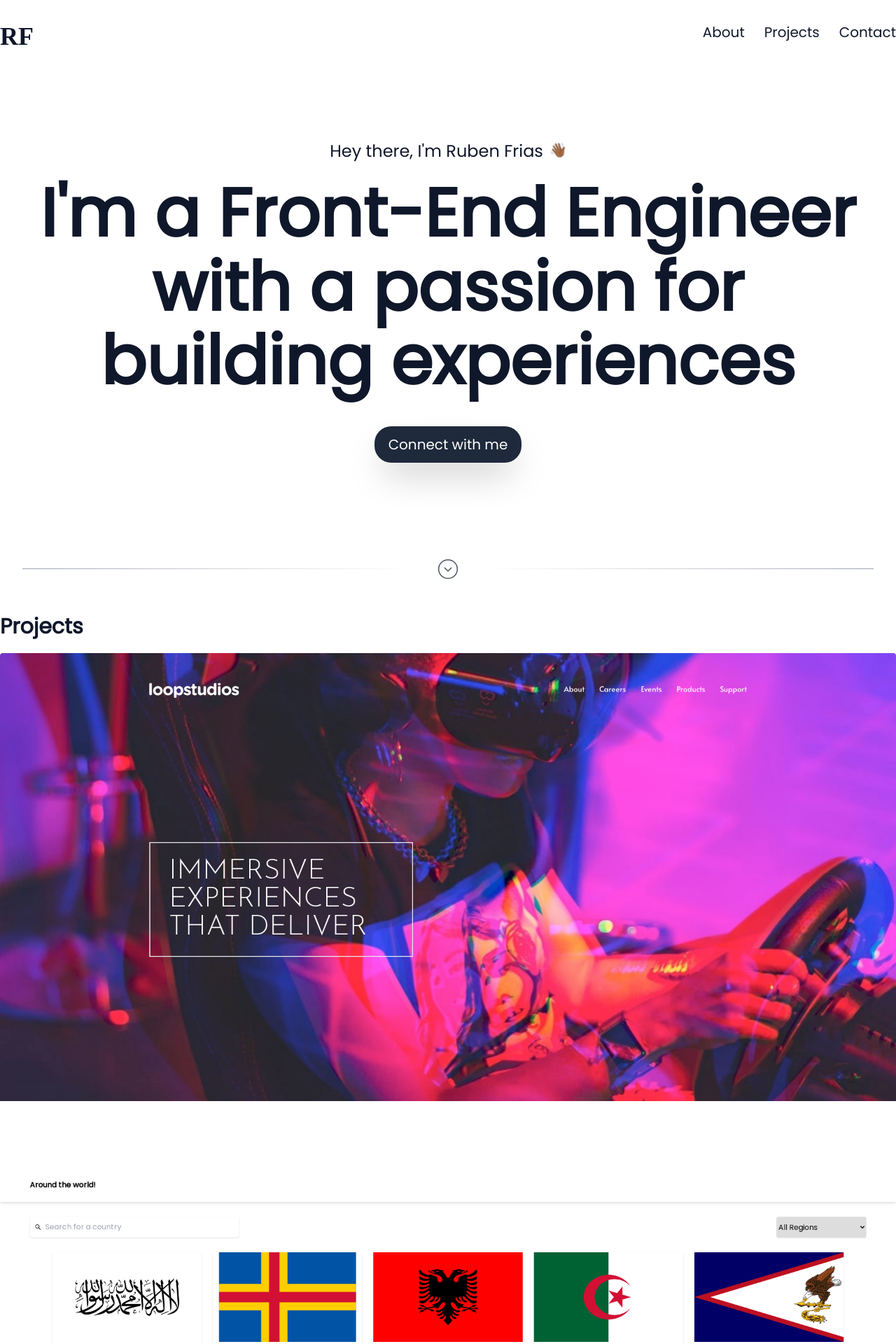
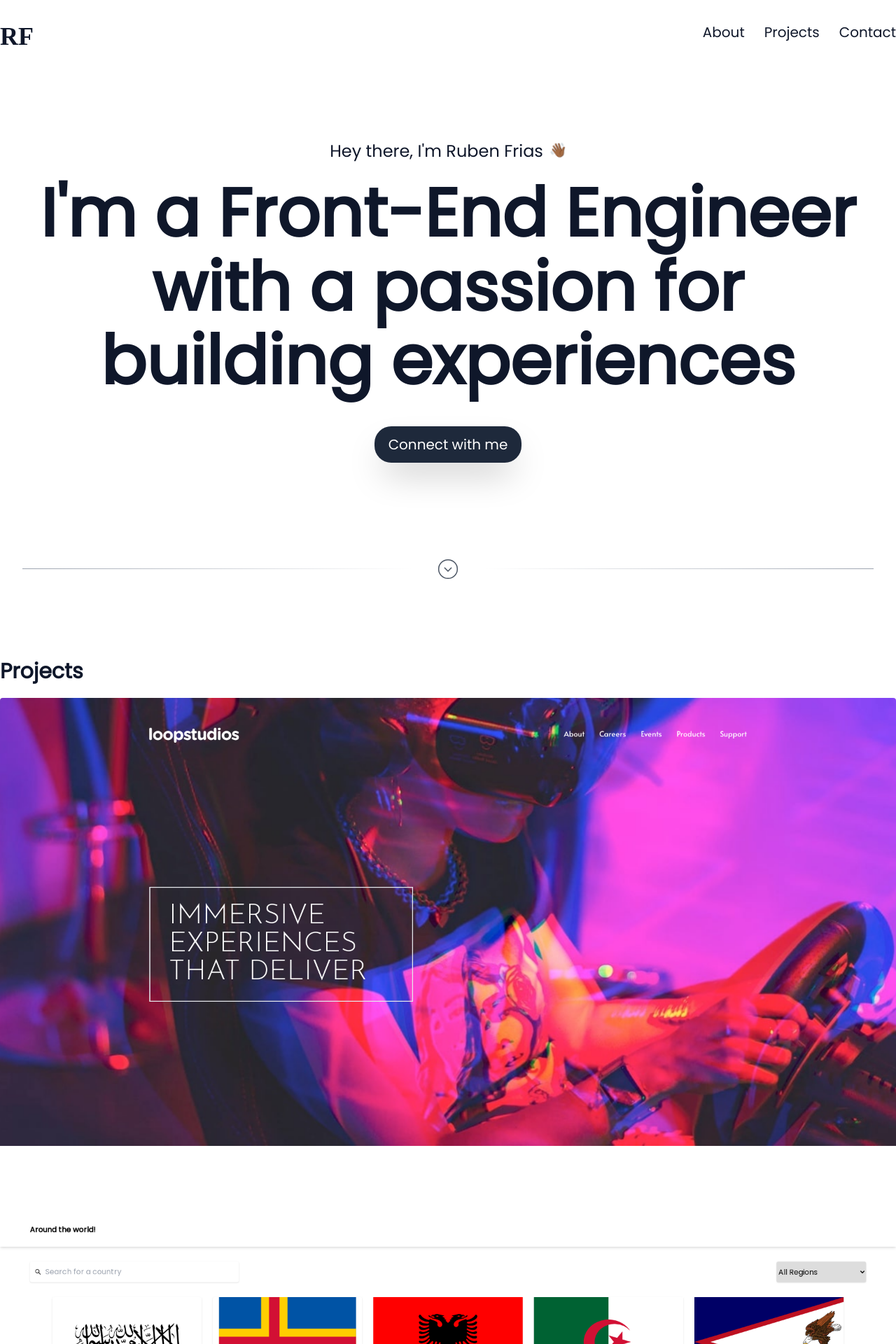
Before and after one commit to RubenF01/Portfolio, a Next.js app: page / in a window 1280 px wide. Shown: the top 1920 px of the page at 70% size. Built offline with nearby package versions, Linux system fonts and the light colour scheme; a web font is replaced by a local one.

Commit message:
Added margin to Projects section

```diff
--- a/components/ProjectsSection.js
+++ b/components/ProjectsSection.js
@@ -48,7 +48,7 @@ const projects = [
 const ProjectsSection = () => {
   return (
     <div
-      className="pb-10 max-w-xs md:max-w-2xl lg:max-w-4xl xl:max-w-7xl mx-auto"
+      className="pb-10 max-w-xs md:max-w-2xl lg:max-w-4xl xl:max-w-7xl mx-auto lg:mt-16"
       id="projects"
     >
       <div className="pt-10">
```
